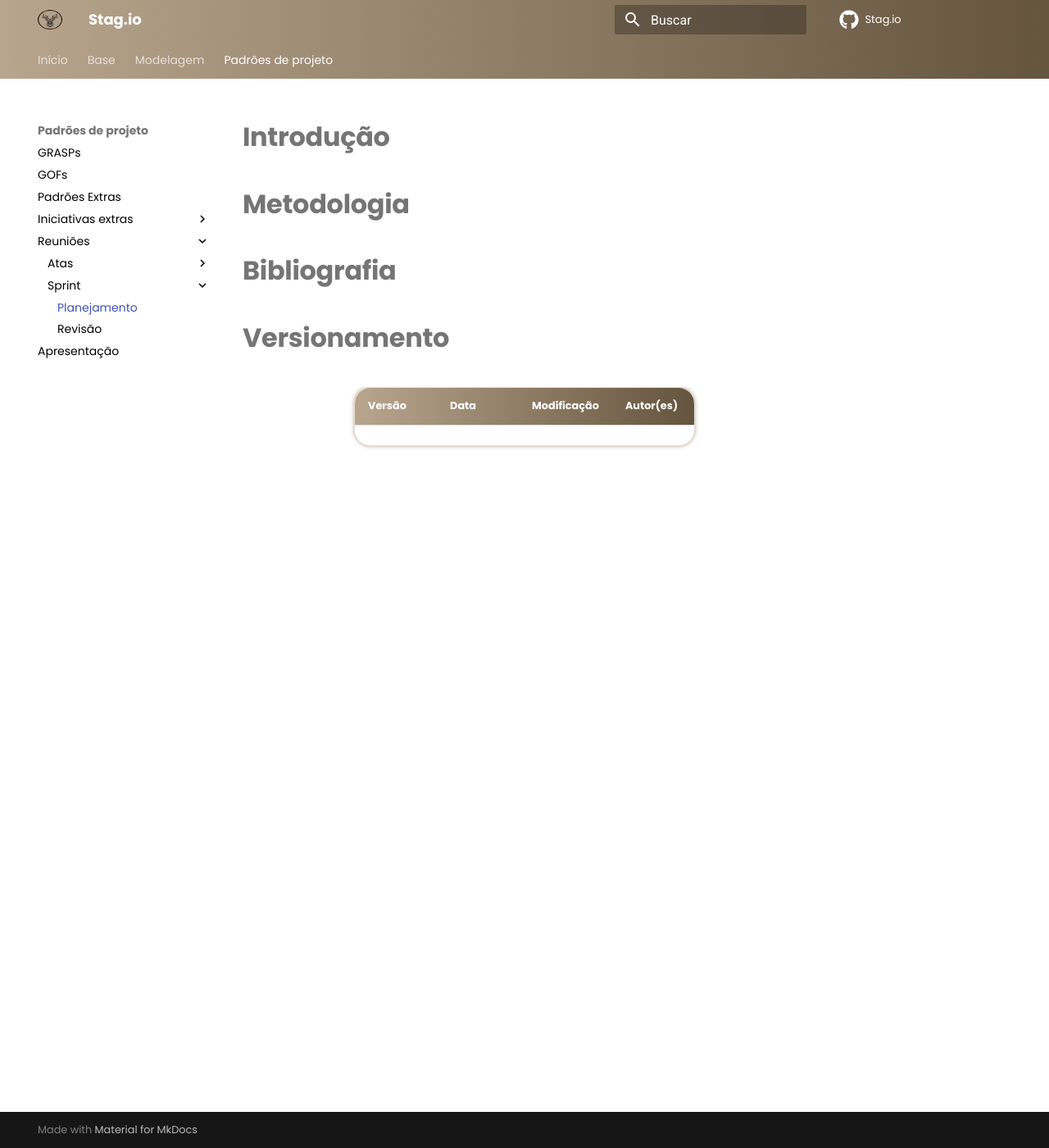
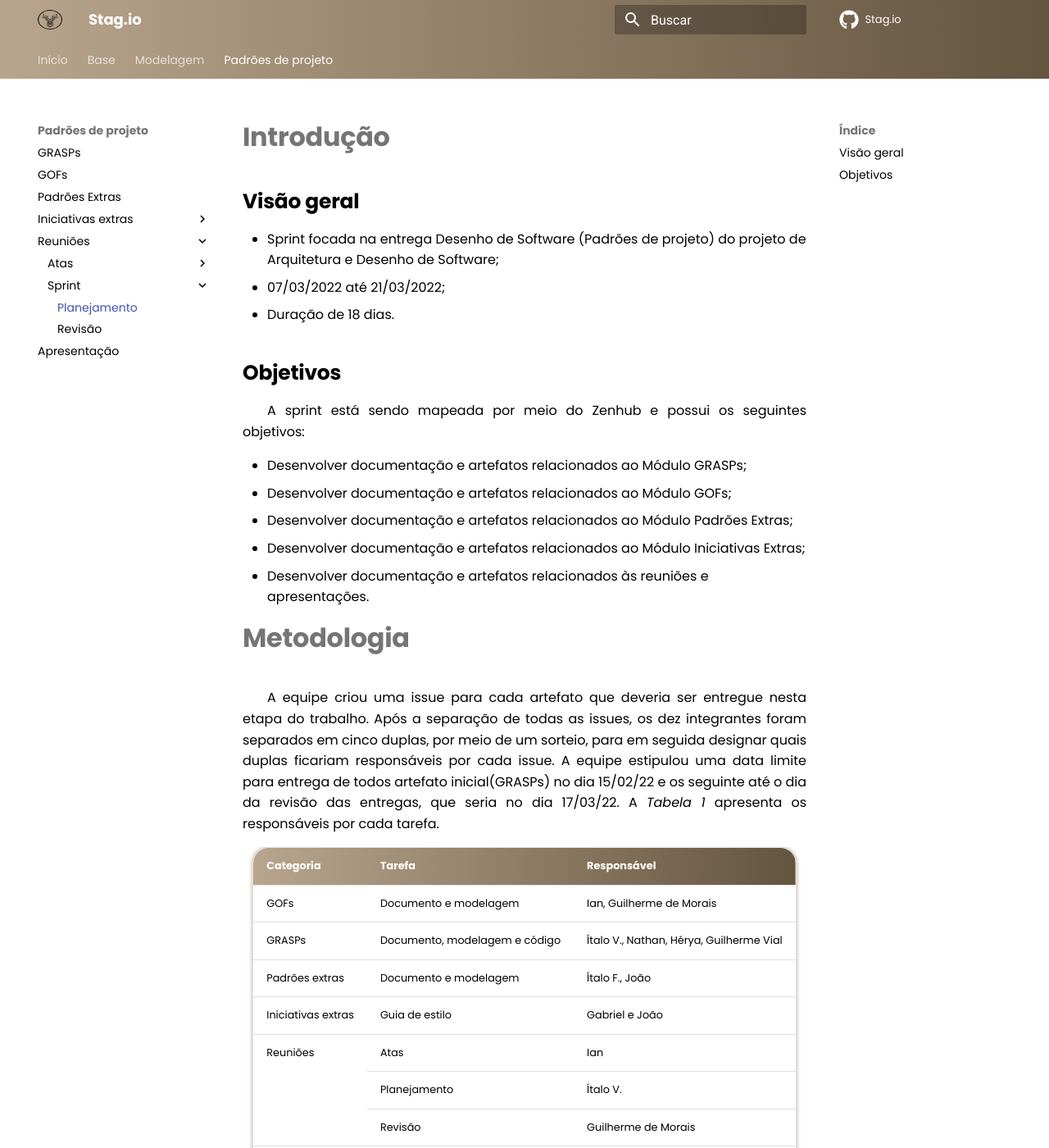
Before and after one commit to UnBArqDsw2021-2/2021.2_G3_stag.io, an MkDocs documentation site: the page built from docs/PadroesDeProjeto/Reunioes/Sprint/Planejamento.md, in a window 1280 px wide and 1400 px high. Shown: the whole window at 82% size. Built offline with MkDocs 1.6.1 and Material for MkDocs 9.7.7, drawn with Linux system fonts in a browser that asks for light colours; comment, search, counter and statistics services are not loaded; some of the changed text lies outside the part shown.

Commit message:
Documentação planejamento

```diff
--- a/docs/PadroesDeProjeto/Reunioes/Sprint/Planejamento.md
+++ b/docs/PadroesDeProjeto/Reunioes/Sprint/Planejamento.md
@@ -1,11 +1,84 @@
 # Introdução
+
+## Visão geral
+
+- Sprint focada na entrega Desenho de Software (Padrões de projeto) do projeto de Arquitetura e Desenho de Software;
+- 07/03/2022 até 21/03/2022;
+- Duração de 18 dias.
+
+
+## Objetivos
+
+A sprint está sendo mapeada por meio do Zenhub e possui os seguintes objetivos:
+
+- Desenvolver documentação e artefatos relacionados ao Módulo GRASPs;
+- Desenvolver documentação e artefatos relacionados ao Módulo GOFs;
+- Desenvolver documentação e artefatos relacionados ao Módulo Padrões Extras;
+- Desenvolver documentação e artefatos relacionados ao Módulo Iniciativas Extras;
+- Desenvolver documentação e artefatos relacionados às reuniões e apresentações.
 
 # Metodologia
 
+A equipe criou uma issue para cada artefato que deveria ser entregue nesta etapa do trabalho.  Após a separação de todas as issues, os dez integrantes foram separados em cinco duplas, por meio de um sorteio, para em seguida designar quais duplas ficariam responsáveis por cada issue. A equipe estipulou uma data limite para entrega de todos artefato inicial(GRASPs) no dia 15/02/22 e os seguinte até o dia da revisão das entregas, que seria no dia 17/03/22. A *Tabela 1* apresenta os responsáveis por cada tarefa.
+
+<table>
+<thead>
+  <tr>
+    <th>Categoria</th>
+    <th>Tarefa</th>
+    <th>Responsável</th>
+  </tr>
+</thead>
+<tbody>
+  <tr>
+    <td>GOFs</td>
+    <td>Documento e modelagem</td>
+    <td>Ian, Guilherme de Morais</td>
+  </tr>
+  <tr>
+    <td>GRASPs</td>
+    <td>Documento, modelagem e código</td>
+    <td>Ítalo V., Nathan, Hérya, Guilherme Vial</td>
+  </tr>
+  <tr>
+    <td>Padrões extras</td>
+    <td>Documento e modelagem</td>
+    <td>Ítalo F., João</td>
+  </tr>
+  <tr>
+    <td>Iniciativas extras</td>
+    <td>Guia de estilo</td>
+    <td>Gabriel e João</td>
+  </tr>
+  <tr>
+    <td rowspan="3">Reuniões</td>
+    <td>Atas</td>
+    <td>Ian</td>
+  </tr>
+  <tr>
+    <td>Planejamento</td>
+    <td>Ítalo V.</td>
+  </tr>
+  <tr>
+    <td>Revisão</td>
+    <td>Guilherme de Morais</td>
+  </tr>
+  <tr>
+    <td>Apresentação</td>
+    <td></td>
+    <td>Todos</td>
+  </tr>
+</tbody>
+</table>
+
+<figcaption> Tabela 1 - Divisão de demandas </figcaption>
+
 # Bibliografia
+
+> Scrum Reference Card | Scrum Reference Card. , [s.d.]. Disponível em: <https://scrumreferencecard.com/scrum-reference-card/>. Acesso em: 28 jan. 2022
 
 # Versionamento
 
 Versão | Data | Modificação | Autor(es) |
 |--|--|--|--|
-|||||
+|1.0|13/03/2022|Elaboração do documento|Ítalo V.|
```
